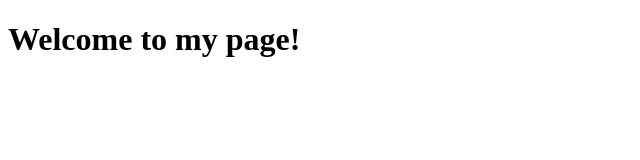
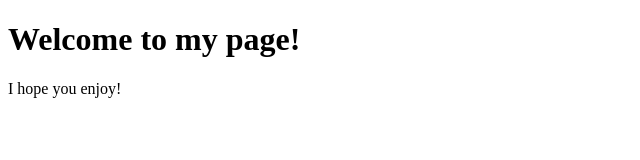
Before and after one commit to pedd0030/mtm6201-week1, a plain HTML site: page index.html in a window 1280 px wide. Shown: the whole page, without its empty margins (0-640 px from the left). Drawn offline with Linux system fonts and the light colour scheme.

Commit message:
adds content

```diff
--- a/index.html
+++ b/index.html
@@ -9,6 +9,7 @@
 <body>
     <div class="container">
         <h1> Welcome to my page! </h1>
+        <p> I hope you enjoy! </p>
     </div>
 </body>
 
```
